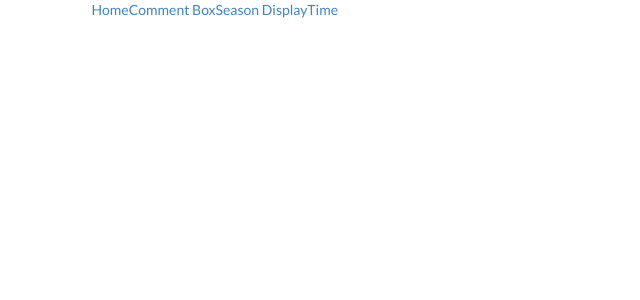
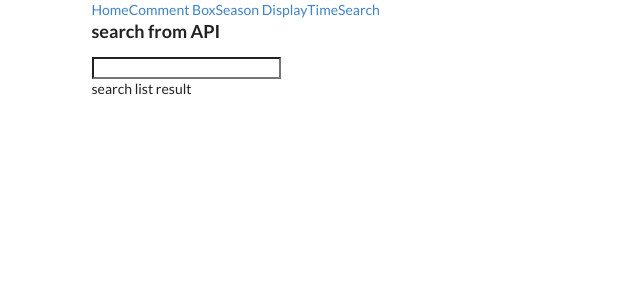
Before and after one commit to thule78/react-redux, a React app: page /search in a window 1280 px wide. Shown: the top 300 px of the page, without its empty margins (0-640 px from the left). Built offline with nearby package versions, Linux system fonts and the light colour scheme.

Commit message:
setting up search bar, search list file"

```diff
--- a/src/components/App.jsx
+++ b/src/components/App.jsx
@@ -6,6 +6,7 @@ import Home from './Home';
 import Nav from './Nav';
 import SeasonDisplay from './SeasonDisplay';
 import Time from './Time';
+import Search from './Search';
 
 
 
@@ -21,6 +22,7 @@ class App extends Component {
         <Route path='/commentbox' component={CommentBox} />
         <Route path='/seasondisplay' component={SeasonDisplay} />
         <Route path='/time' component={Time} />
+        <Route path="/search" component={Search} />
         </Switch>
         </Router>
       </div>
--- a/src/components/Nav.jsx
+++ b/src/components/Nav.jsx
@@ -8,6 +8,7 @@ function Nav (){
       <Link className="item" to="/commentbox">Comment Box</Link>
       <Link className="item" to="/seasondisplay">Season Display</Link>
       <Link className="item" to="/time">Time</Link>
+      <Link className="search" to="/search">Search</Link>
     </div>
     )
 }
--- /dev/null
+++ b/src/components/Search.jsx
@@ -0,0 +1,18 @@
+import React, {Component} from 'react';
+
+import SearchBar from './SearchBar';
+import SearchList from './SearchList';
+
+class Search extends Component{
+  render(){
+    return(
+      <div>
+        <h3>search from API</h3>
+        <SearchBar />
+        <SearchList />
+      </div>
+      )
+  }
+}
+
+export default Search
--- /dev/null
+++ b/src/components/SearchBar.jsx
@@ -0,0 +1,15 @@
+import React, {Component} from 'react';
+
+class SearchBar extends Component{
+  render(){
+    return(
+      <div>
+        <form>
+         <input type="text" />
+        </form>
+      </div>
+      )
+  }
+}
+
+export default SearchBar
--- /dev/null
+++ b/src/components/SearchList.jsx
@@ -0,0 +1,13 @@
+import React, {Component} from 'react';
+
+class SearchList extends Component{
+  render(){
+    return(
+      <div>
+        <p>search list result</p>
+      </div>
+      )
+  }
+}
+
+export default SearchList
```
